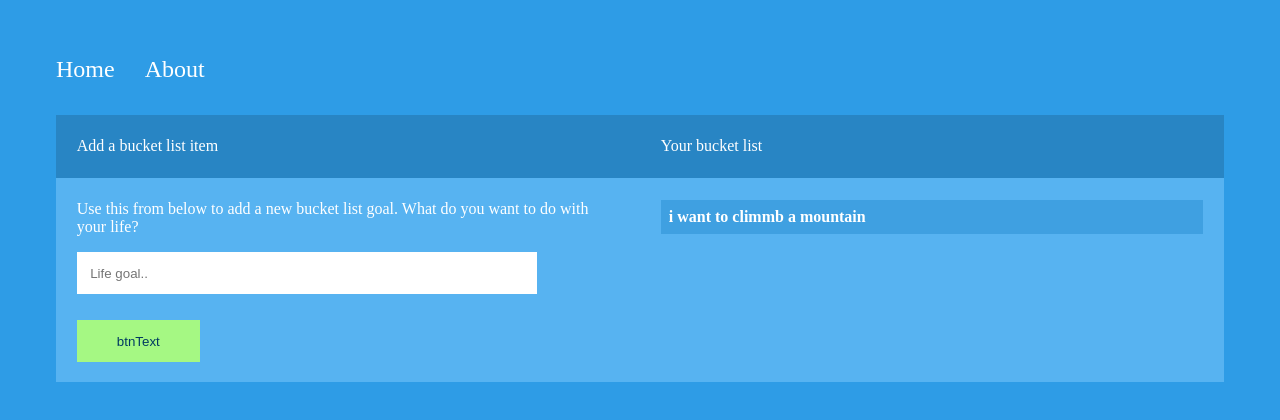
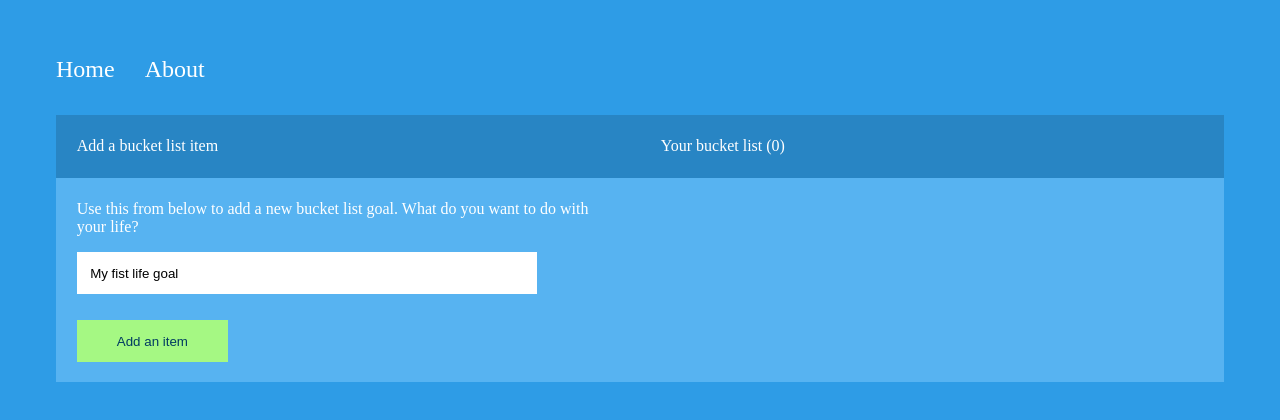
Before and after one commit to omgismartinez/goalslife, an Angular app: page / in a window 1280 px wide. Shown: the top 420 px of the page. Built offline with nearby package versions, Linux system fonts and the light colour scheme.

Commit message:
interpolation #5

```diff
--- a/src/app/app.module.ts
+++ b/src/app/app.module.ts
@@ -1,6 +1,8 @@
 import { NgModule } from '@angular/core';
 import { BrowserModule } from '@angular/platform-browser';
 
+
+import { FormsModule } from "@angular/forms";
 import { AppComponent } from './app.component';
 import { HomeComponent } from './home/home.component';
 import { AboutComponent } from './about/about.component';
@@ -12,7 +14,8 @@ import { AboutComponent } from './about/about.component';
     AboutComponent
   ],
   imports: [
-    BrowserModule
+    BrowserModule,
+    FormsModule
   ],
   providers: [],
   bootstrap: [AppComponent]
--- a/src/app/home/home.component.html
+++ b/src/app/home/home.component.html
@@ -3,7 +3,7 @@
         <p>Add a bucket list item</p>
     </div>
     <div class="col">
-        <p>Your bucket list</p>
+        <p>Your bucket list ({{ itemCount }}) </p>
     </div>
 </div>
 
@@ -12,13 +12,13 @@
         <p class="sm">Use this from below to add a new bucket list goal. What do you want to do with your life?</p>
 
         <form>
-            <input type="text" class="txt" name="item" placeholder="Life goal..">
-            <input type="submit" class="btn" value="btnText" >
+            <input type="text" class="txt" name="item" placeholder="Life goal.." [(ngModel)]='goalText'>
+            <input type="submit" class="btn" [value]="btnText" (click)='addItem()'>
         </form>
     </div>
     <div class="col">
-        <p class="life-container">
-            i want to climmb a mountain
+        <p class="life-container" *ngFor='let goal of goals'>
+            {{ goal }}
         </p>
     </div>
 </div>
--- a/src/app/home/home.component.ts
+++ b/src/app/home/home.component.ts
@@ -7,9 +7,21 @@ import { Component, OnInit } from '@angular/core';
 })
 export class HomeComponent implements OnInit {
 
+  itemCount: number = 0;
+  btnText: string = 'Add an item';
+  goalText: string = 'My fist life goal';
+  goals: string[] = [];
+
   constructor() { }
 
   ngOnInit(): void {
+    this.itemCount = this.goals.length;
+  }
+
+  addItem() {
+    this.goals.push(this.goalText);
+    this.goalText = '';
+    this.itemCount = this.goals.length;
   }
 
 }
```
